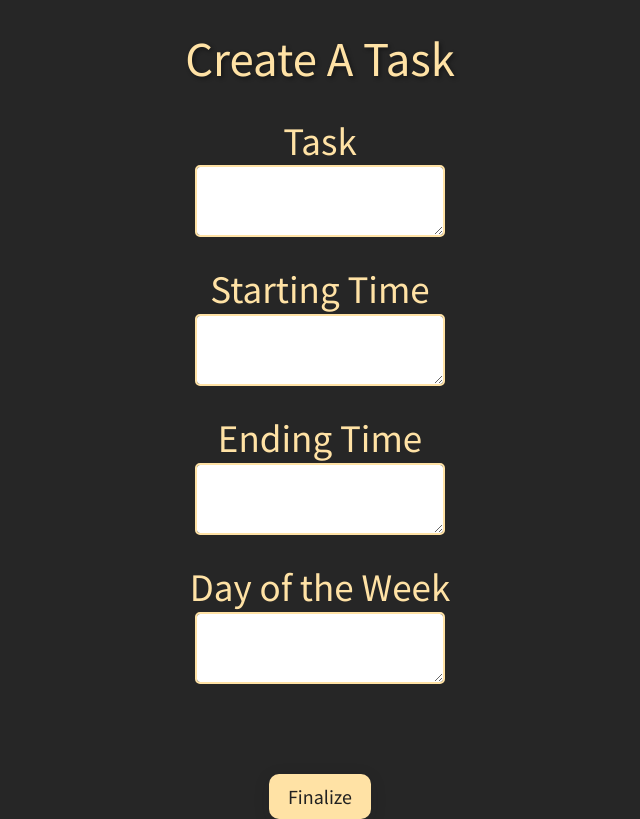
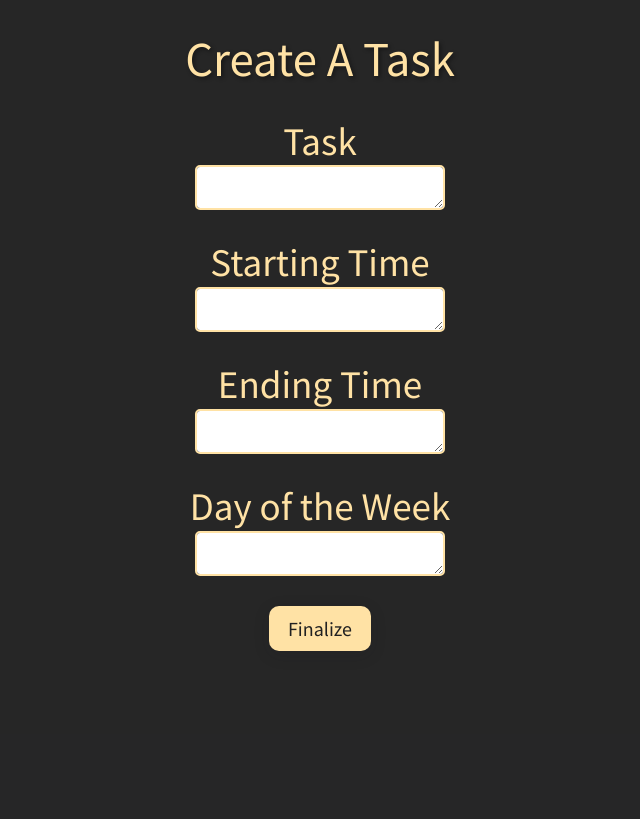
Before and after one commit to nrgrill/ManageMe, a Flask app: page /home in a window 1280 px wide. Shown: the part 66-885 px from the top of the page, without its empty margins (320-960 px from the left). After the commit the page ends 717 px from the top, so only its background shows below. Run offline with Flask 2, Linux system fonts and the light colour scheme; a user stored in the database is signed in; some libraries are stand-ins or nearby versions.

Commit message:
Update home.html

```diff
--- a/ManageMe/website/templates/home.html
+++ b/ManageMe/website/templates/home.html
@@ -5,38 +5,35 @@
     <br>
     <h1 align="center" style="color:rgb(255, 226, 165); text-shadow: 2px 2px 4px rgba(0,0,0,0.4);">Create A Task</h1>
     <br>
-    <form method="POST" style="margin-top:5px; margin: 0 auto;">
+    <form method="POST" style="height: 45; margin: 0 auto;">
         <h2 style="color:rgb(255, 226, 165); text-align:center;">Task</h2>
-        <textarea name="task" id="task" class="form-control task-textarea"></textarea>
+        <textarea name="task" id="task" class="form-control task-textarea" style = "height: 45px"></textarea>
         <br>
     </form>
-    <form method="POST" style="margin-top:5px; margin: 0 auto;">
+    <form method="POST" style="height: 45; margin: 0 auto;">
         <h2 style="color:rgb(255, 226, 165); text-align:center;">Starting Time</h2>
-        <textarea name="starttime" id="starttime" class="form-control task-textarea"></textarea>
+        <textarea name="starttime" id="starttime" class="form-control task-textarea" style = "height: 45px"></textarea>
         <br>
     </form>
-    <form method="POST" style="margin-top:5px; margin: 0 auto;">
+    <form method="POST" style="height: 45; margin: 0 auto;">
         <h2 style="color:rgb(255, 226, 165); text-align:center;">Ending Time</h2>
-        <textarea name="endtime" id="endtime" class="form-control task-textarea"></textarea>
+        <textarea name="endtime" id="endtime" class="form-control task-textarea" style = "height: 45px"></textarea>
         <br>
     </form>
-    <form method="POST" style="margin-top:5px; margin: 0 auto;">
+    <form method="POST" style="height: 45; margin: 0 auto;">
         <h2 style="color:rgb(255, 226, 165); text-align:center;">Day of the Week</h2>
-        <textarea name="day" id="day" class="form-control task-textarea"></textarea>
+        <textarea name="day" id="day" class="form-control task-textarea" style = "height: 45px"></textarea>
         <br>
     </form>
     <div align="center">
-        <br>
-        <br>
         <button onclick="window.location.href='calendar'" class="btn btn-primary" style="background-color:rgb(255, 226, 165); border-color:rgb(255, 226, 165); border-radius:10px;">Finalize</button>
     </div>
 </div>
-
 <style>
     .task-textarea {
         border-radius: 5px;
         border-color: rgb(255, 226, 165);
-        height: 60px;
+        height: 40px;
         width: 250px;
         margin: 0 auto;
         display: block;
```
